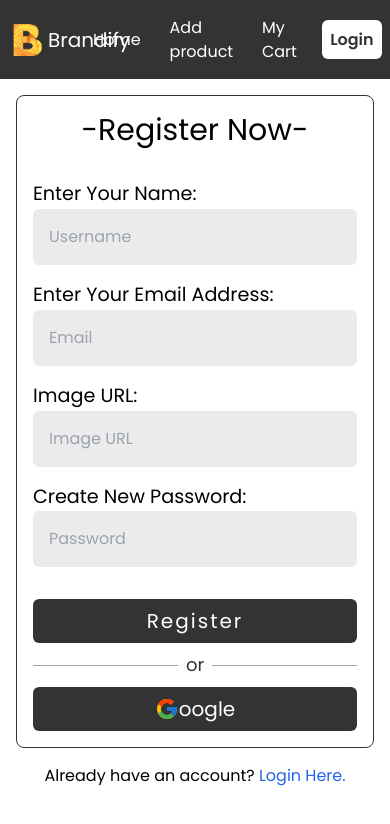
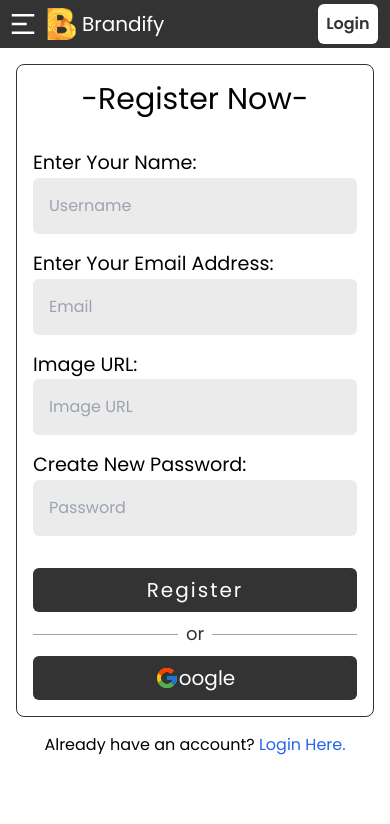
Before and after one commit to FAHIM-33/A10-Brandify, a React (Vite) app: page /register in a window 390 px wide. Shown: the top 824 px of the page. Built offline with nearby package versions, Linux system fonts and the light colour scheme; no server answers.

Commit message:
navbar Responsive

```diff
--- a/src/Components/Navbar.jsx
+++ b/src/Components/Navbar.jsx
@@ -1,11 +1,16 @@
 import { useContext, useState } from "react";
+import { RiMenu2Fill } from 'react-icons/ri';
+import { AiFillCloseCircle, AiFillLayout } from 'react-icons/ai';
 import { Link, NavLink } from "react-router-dom";
 import { AuthContext } from "../FirebaseAuth/AuthProvider";
 
 
 const Navbar = () => {
     let { user, logOut } = useContext(AuthContext)
-    // let [show, setShow] = useState(false)
+    let [open, setOpen] = useState(false)
+
+
+
     let links = <>
         <NavLink to='/'>Home</NavLink>
         <NavLink to='/add'>Add product</NavLink>
@@ -17,14 +22,18 @@
     }
 
     return (
-        <nav className="grid grid-cols-3 bg-low text-white p-2">
+
+        <div >
+            <nav className="hidden md:grid grid-cols-3 bg-low text-white p-2">
                 <div className="flex items-center justify-start">
                     <img src="/pngwing.com.png" alt="logo" className="w-16 -m-3" />
                     <p className="text-xl">Brandify</p>
                 </div>
+
                 <div className="flex items-center gap-3 justify-center">
                     {links}
                 </div>
+
                 <div className="flex items-center justify-end">
                     {
                         user ? <figure id="dark-mode-toggle" className="flex gap-2 items-center">
@@ -43,6 +52,56 @@
                     }
                 </div>
             </nav>
+
+
+
+
+
+            {/* For mobile */}
+            <nav className="grid md:hidden items-center bg-low grid-cols-2 px-1 py-1 abosolute z-20 text-white ">
+
+                <div className="flex items-center justify-start">
+                    <div onClick={() => setOpen(!open)} className="text-3xl mx-1">
+                        {
+                            open ? <AiFillCloseCircle></AiFillCloseCircle>
+                                :
+                                <RiMenu2Fill></RiMenu2Fill>
+                        }
+                    </div>
+                    <img src="/pngwing.com.png" alt="logo" className="w-16 -m-3" />
+                    <p className="text-xl">Brandify</p>
+
+
+
+                    <ul className={`font-semibold flex flex-col absolute z-50 top-12 rounded-br-md backdrop-blur-sm bg-[#00000073] border border-[#222] text-white h-screen p-4  ${open ? 'left-0' : '-left-48'} duration-200`}>
+                        {links}
+                    </ul>
+                </div>
+
+
+
+                <div className="flex items-center justify-end">
+                    {
+                        user ? <figure id="dark-mode-toggle" className="flex gap-2 items-center">
+                            {
+                                user?.photoURL ? <img className="rounded-full w-10" src={user.photoURL} alt="" />
+                                    :
+                                    <img className="rounded-full w-10" src="https://i.ibb.co/FwYsHLt/pngwing-com-1.png" alt="" />
+                            }
+                            <div className="bg-low border rounded-md py-1 px-2 ">
+                                <button onClick={handleClick} className="btn ">Logout</button>
+                            </div>
+
+                        </figure>
+                            :
+                            <Link to='/login' className="btn bg-white mr-2 hover:bg-amber-400 text-low font-semibold">Login</Link>
+                    }
+                </div>
+
+            </nav>
+
+
+        </div>
     );
 };
 
```
Lines whose indentation alone changed are shown as unchanged.
